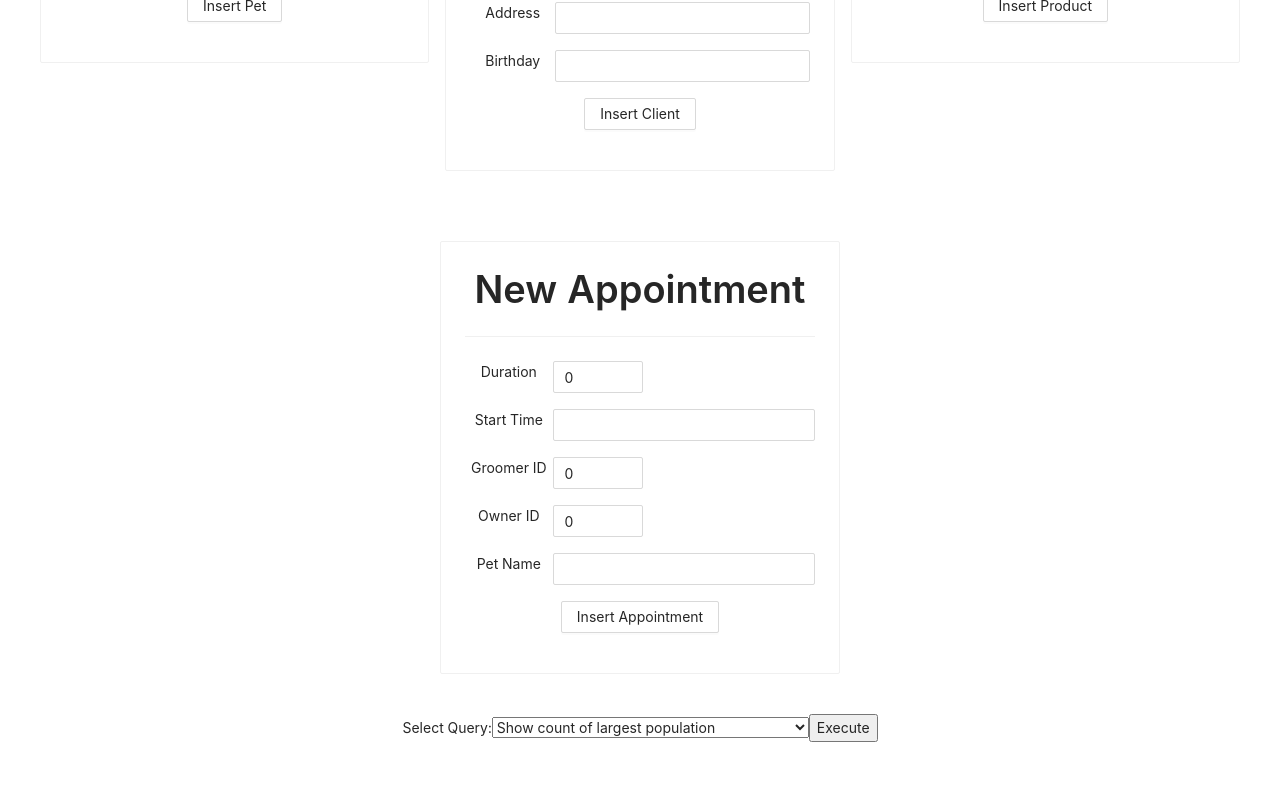
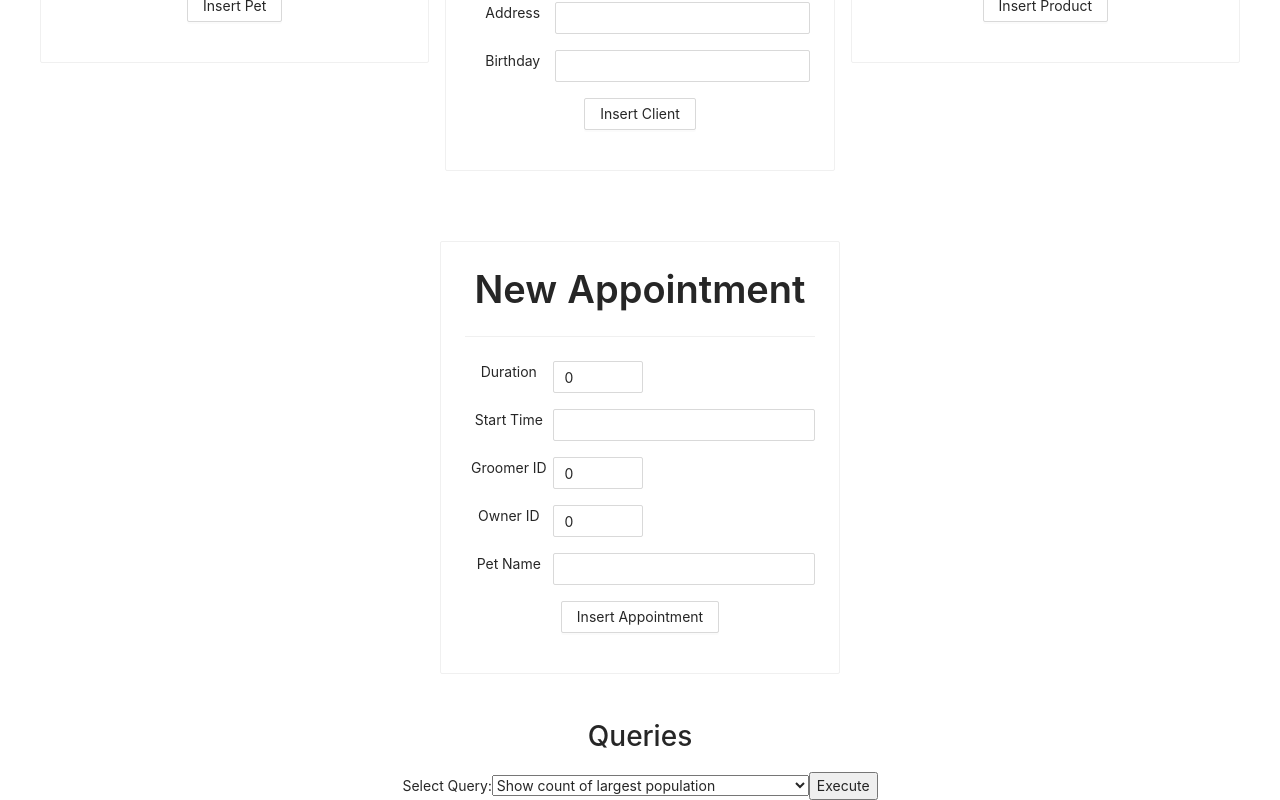
Before and after one commit to almadireddy/petCompany, a React (Create React App) app in the folder pet-front-end/: page / in a window 1280 px wide. Shown: the part 363-1163 px from the top of the page. Before the commit the page ends 1105 px from the top, so only its background shows below. Built offline with nearby package versions, Linux system fonts and the light colour scheme.

Commit message:
sent query results from server

```diff
--- a/pet-front-end/src/components/selector.js
+++ b/pet-front-end/src/components/selector.js
@@ -29,6 +29,10 @@ class Selector extends React.Component {
 
     render() {
         return (
+            <div>
+                <h1>
+                    Queries
+                </h1>
                 <form onSubmit={this.handleSubmit}>
                     <label>
                         Select Query:
@@ -39,6 +43,7 @@ class Selector extends React.Component {
                     </label>
                     <input type='submit' value='Execute' />
                 </form>
+            </div>
         )
     }
 }
```
Lines whose indentation alone changed are shown as unchanged.
